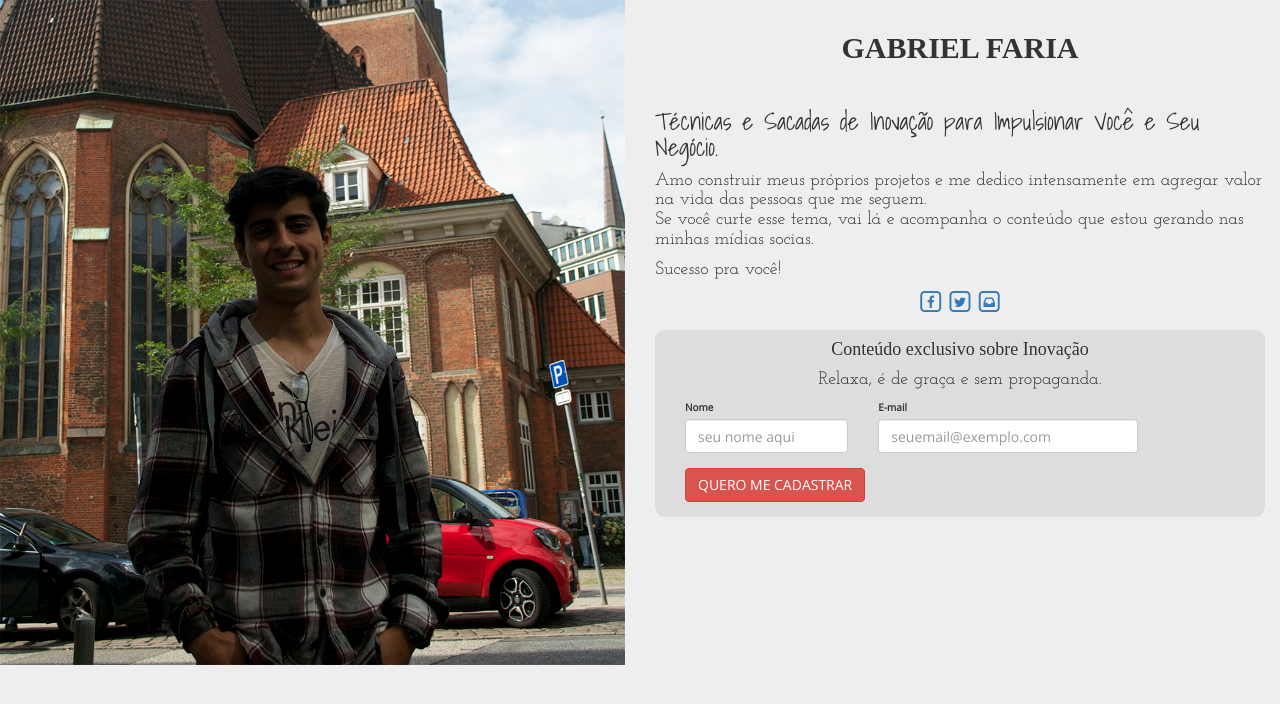
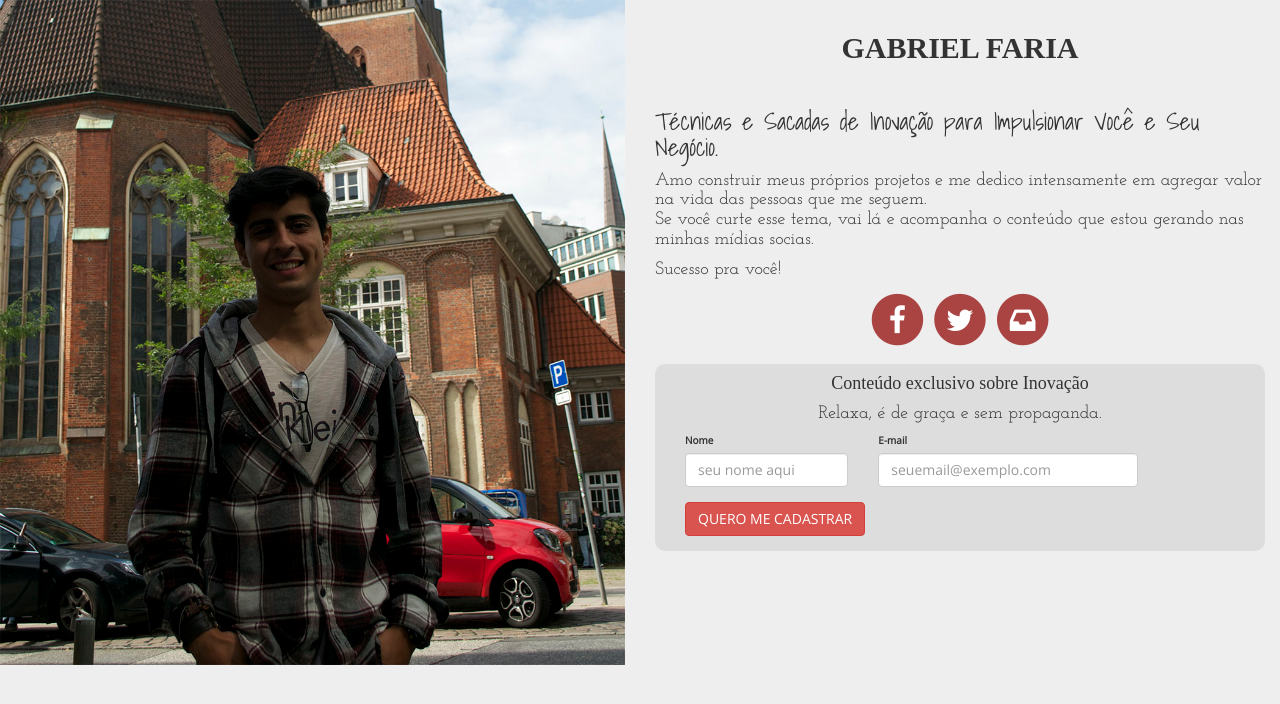
Before and after one commit to gabspereira/uniegabpereira.github.io, a Jekyll site: the page index.html, which Jekyll copies as it is, in a window 1280 px wide. Shown: the top 704 px of the page. Built offline with Jekyll 4.4.1, drawn with Linux system fonts in a browser that asks for light colours; nearby versions of some CDN libraries; some web fonts are replaced.

Commit message:
front end

```diff
--- a/index.html
+++ b/index.html
@@ -18,21 +18,20 @@
     <h4 style="font-family: 'Josefin Slab', serif;">Amo construir meus próprios projetos e me dedico intensamente em agregar valor na vida das pessoas que me seguem.
     <br>Se você curte esse tema, vai lá e acompanha o conteúdo que estou gerando nas minhas mídias socias.</h4>
     <h4 style="font-family: 'Josefin Slab', serif;">Sucesso pra você!</h4>
-        <div class="text-center">
-            <a href="#"><span  class="fa-stack fa-lg">
-              <i class="fa fa-square-o fa-stack-2x"></i>
-              <i class="fa fa-facebook fa-stack-1x"></i>
+        <div class="text-center text-danger">
+
+        <a class="text-danger" href="#"><span class="fa-stack fa-3x">
+            <i class="fa fa-circle fa-stack-2x"></i>
+            <i class="fa fa-facebook fa-stack-1x fa-inverse"></i>
+          </span></a>
+          <a class="text-danger" href="#"><span class="fa-stack fa-3x">
+              <i class="fa fa-circle fa-stack-2x"></i>
+              <i class="fa fa-twitter fa-stack-1x fa-inverse"></i>
             </span></a>
-
-            <a href="#"><span class="fa-stack fa-lg">
-              <i class="fa fa-square-o fa-stack-2x"></i>
-              <i class="fa fa-twitter fa-stack-1x"></i>
-            </span></a>
-
-            <a href="#"><span class="fa-stack fa-lg">
-              <i class="fa fa-square-o fa-stack-2x"></i>
-              <i class="fa fa-inbox fa-stack-1x"></i>
-            </span></a>
+            <a class="text-danger" href="#"><span class="fa-stack fa-3x">
+                <i class="fa fa-circle fa-stack-2x"></i>
+                <i class="fa fa-inbox fa-stack-1x fa-inverse"></i>
+              </span></a>
         </div>
 
 </br>
```
Also changed, not shown: css/bootstrap.css, 3 other files.
